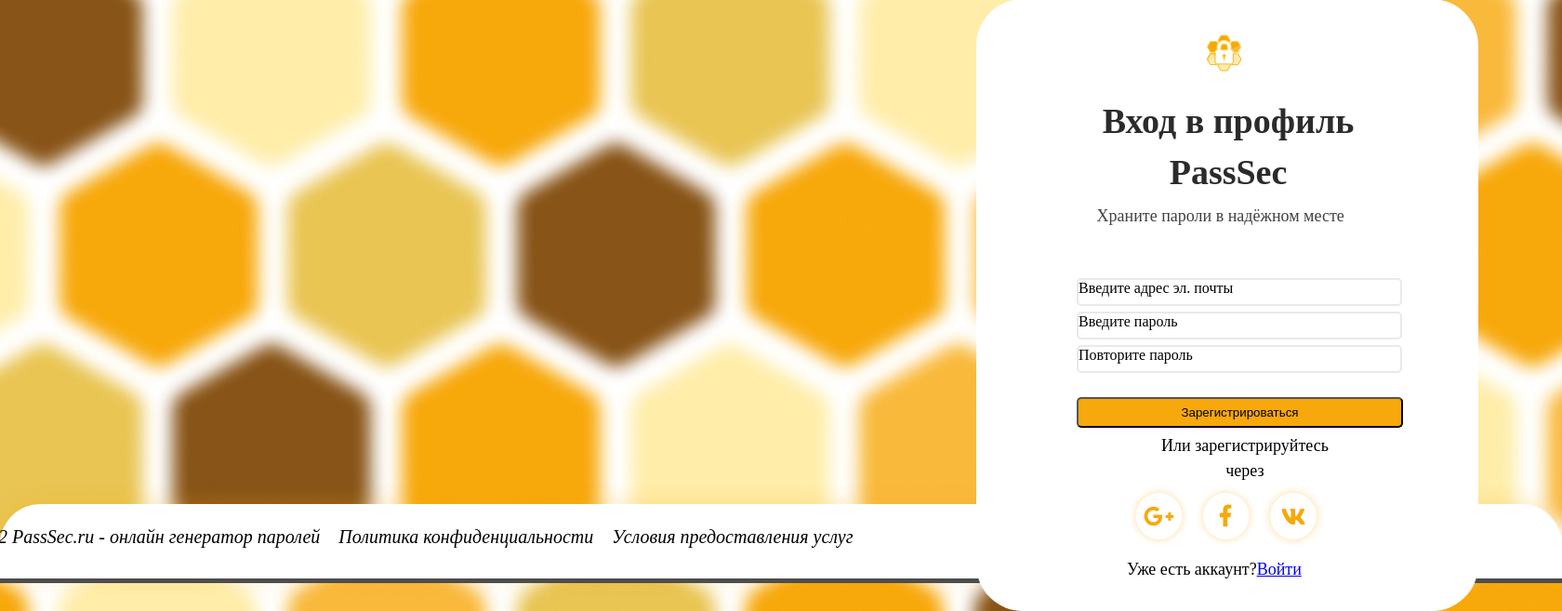
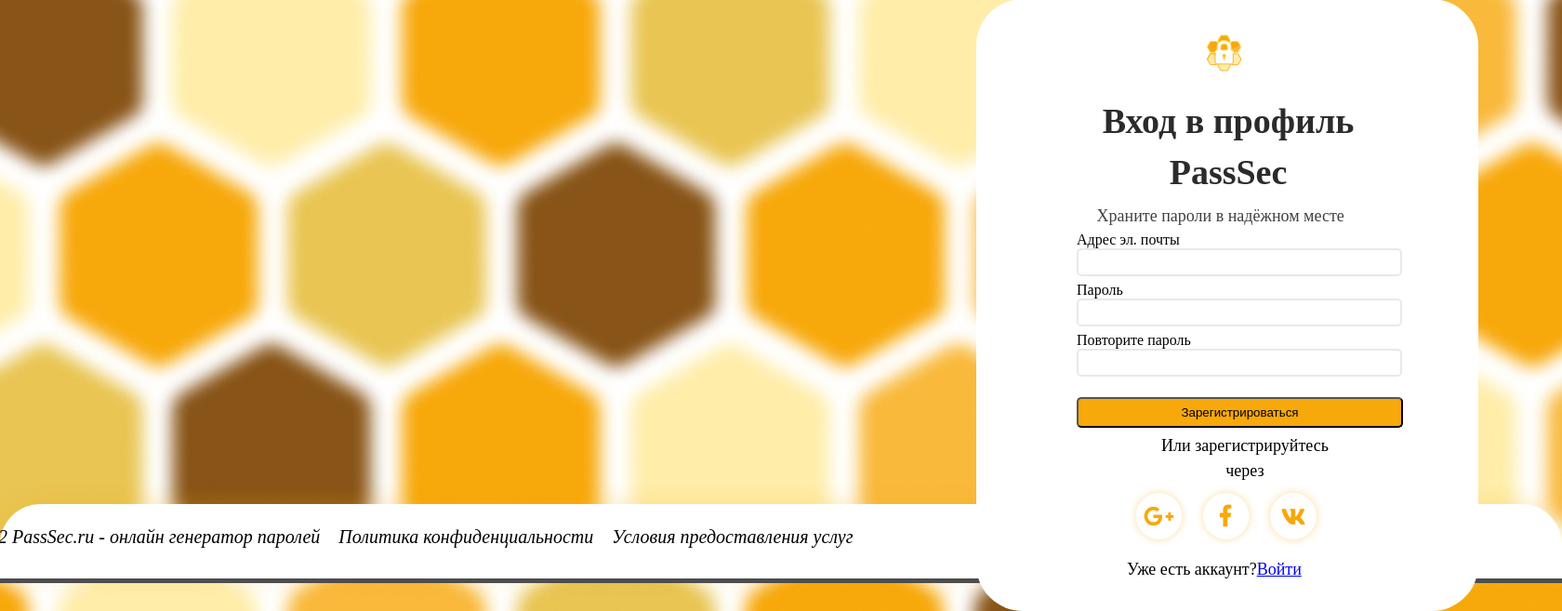
Before and after one commit to ssWieldss/KPO, a Django app: page /register in a window 1680 px wide. Shown: the part 178-835 px from the top of the page at 93% size. Run offline with Django 4.2, Linux system fonts and the light colour scheme.

Commit message:
change registr

```diff
--- a/DjangoProject/mysite/main/static/main/css/register.css
+++ b/DjangoProject/mysite/main/static/main/css/register.css
@@ -80,7 +80,7 @@
     width: 520px;
     height: 250px;
     left: 20%;
-    top: 300px;
+    top: 250px;
 }
 .register_form2 {
     position: absolute;
@@ -132,3 +132,7 @@
 
 color: #000000;
 }
+
+.name{
+    margin: 10px;
+}
--- a/DjangoProject/mysite/main/templates/main/register.html
+++ b/DjangoProject/mysite/main/templates/main/register.html
@@ -9,9 +9,12 @@
     <p class="words_for_form2">Храните пароли в надёжном месте</p>
 
     <div class="div_form">
-        <p class="register_form2">Введите адрес эл. почты</p><br>
-        <br><p class="register_form2">Введите пароль</p><br>
-        <br><p class="register_form2">Повторите пароль</p>
+        <label for="name">Адрес эл. почты</label><br>
+        <input class="register_form2"><br><br>
+        <label for="name">Пароль</label><br>
+        <input class="register_form2"><br><br>
+        <label for="name">Повторите пароль</label><br>
+        <input class="register_form2">
     </div>
     <button class="button_form">Зарегистрироваться</button>
     <p class="words_for_form3">Или зарегистрируйтесь через</p>
```
